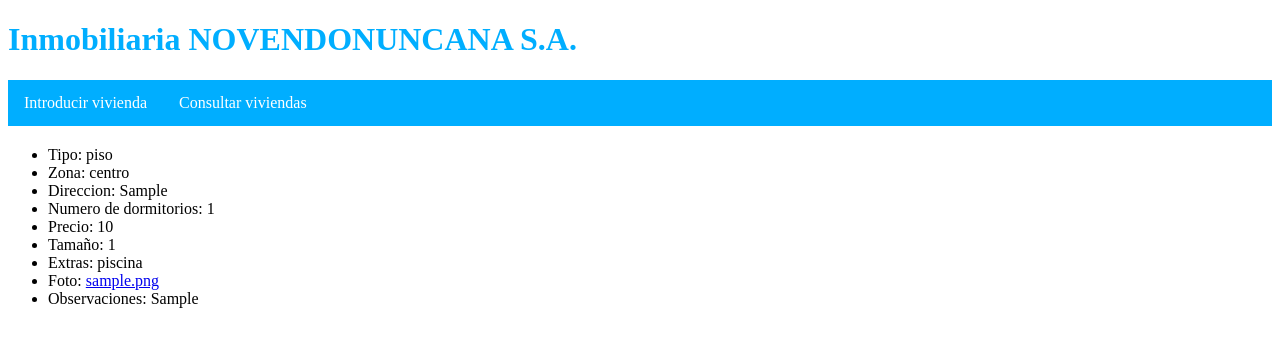
After one commit to xtream2000c/ejercicio2examenCarlosMaroto, a PHP site: page /verVivienda.php?varId=1 in a window 1280 px wide. The commit adds this page. Shown: the top 347 px of the page. Run offline with PHP 8.4, Linux system fonts and the light colour scheme; tables that the repository leaves empty hold one stand-in row (values such as "Sample post").

Commit message:
Insertar completado

```diff
--- a/conexionDB.php
+++ b/conexionDB.php
@@ -5,18 +5,18 @@ $baseDatos= "lindavista";
 $usuario = "root";
 $contrasena = "root";
 
-function insertaVivienda($tipo, $zona, $direccion, $ndormitorios, $precio, $tamano, $extra, $foto, $observaciones)
+function insertaVivienda($tipo, $zona, $direccion, $ndormitorios, $precio, $tamano, $extras, $foto, $observaciones)
 {
     try {
         $conexion = new PDO("mysql:host=" . $GLOBALS['servidor'] . ";dbname=" . $GLOBALS['baseDatos'], $GLOBALS['usuario'], $GLOBALS['contrasena']); // Iniciamos la conexion a la base de datos.
-        $sql = $conexion->prepare("INSERT into viviendas values(null,:tipo,:zona,:direccion,:ndormitorios,:precio,:tamano,:extra,:foto,:observaciones)");  // Preparamos la pregunta sql que se va a realizar.
+        $sql = $conexion->prepare("INSERT into viviendas values(null,:tipo,:zona,:direccion,:ndormitorios,:precio,:tamano,:extras,:foto,:observaciones)");  // Preparamos la pregunta sql que se va a realizar.
         $sql->bindParam(":tipo", $tipo);
         $sql->bindParam(":zona", $zona);
         $sql->bindParam(":direccion", $direccion);
         $sql->bindParam(":ndormitorios", $ndormitorios);
         $sql->bindParam(":precio", $precio);
         $sql->bindParam(":tamano", $tamano);
-        $sql->bindParam(":extra", $extra);
+        $sql->bindParam(":extras", $extras);
         $sql->bindParam(":foto", $foto);
         $sql->bindParam(":observaciones", $observaciones);
         $sql->execute();
@@ -34,7 +34,7 @@ function obtenerViviendas()
     try {
         $conexion = new PDO("mysql:host=" . $GLOBALS['servidor'] . ";dbname=" . $GLOBALS['baseDatos'], $GLOBALS['usuario'], $GLOBALS['contrasena']); // Iniciamos la conexion a la base de datos.
 
-        $sql = $conexion->prepare("SELECT all from viviendas;"); // Preparamos la pregunta sql que se va a realizar.
+        $sql = $conexion->prepare("SELECT all from viviendas"); // Preparamos la pregunta sql que se va a realizar.
         $sql->execute(); // Ejecutamos la sentencia sql
         $viviendas = []; // Se crea un array donde se guardaran todas las viviendas recividas
         while ($row = $sql->fetch(PDO::FETCH_ASSOC)) { // Mientras que haya resultados en la busqueda, se introducen los datos de la busqueda en una fila nueva
@@ -48,6 +48,22 @@ function obtenerViviendas()
     return $viviendas; // Devuelve el array de viviendas
 }
 
+function obtenerVivienda($id)
+{
+    try {
+        $conexion = new PDO("mysql:host=" . $GLOBALS['servidor'] . ";dbname=" . $GLOBALS['baseDatos'], $GLOBALS['usuario'], $GLOBALS['contrasena']); // Iniciamos la conexion a la base de datos.
 
+        $sql = $conexion->prepare("SELECT * FROM viviendas WHERE id=:id"); // Preparamos la pregunta sql que se va a realizar.
+        $sql -> bindParam(":id", $id);
+        $sql->execute(); // Ejecutamos la sentencia sql
+        $row = $sql->fetch(PDO::FETCH_ASSOC);//Recive la fila de la tabla con toda la informacion de la vivienda
+        $conexion = null; // Cerramos conexion
+
+    } catch (PDOException $e) {
+        echo $e;
+    }
+
+    return $row; // Devuelve la fila con la informacion de la vivienda
+}
 
 ?>
--- /dev/null
+++ b/verVivienda.php
@@ -0,0 +1,47 @@
+<!DOCTYPE html>
+<html lang="en">
+<head>
+    <meta charset="UTF-8">
+    <meta http-equiv="X-UA-Compatible" content="IE=edge">
+    <meta name="viewport" content="width=device-width, initial-scale=1.0">
+    <title>Menu principal</title>
+    <meta author = "Carlos Maroto Castaño">
+    <link rel="stylesheet" href="css/estilo.css">
+</head>
+<body>
+
+    <?php
+
+        include_once "conexionDB.php";
+
+        $id = $_GET['varId'];
+        $vivienda = obtenerVivienda($id);
+    ?>
+
+    <header>
+        <h1> Inmobiliaria NOVENDONUNCANA S.A. </h1>
+    </header>
+
+    <nav class="navegador">
+        <ul>
+            <li><a href="introduceCasa.php">Introducir vivienda</a></li>
+            <li><a href="consultaCasa.php">Consultar viviendas</a></li>
+        </ul>
+    </nav>
+
+    <ul>
+        <li>Tipo: <?php echo $vivienda["tipo"]; ?></li>
+        <li>Zona: <?php echo $vivienda["zona"]; ?></li>
+        <li>Direccion: <?php echo $vivienda["direccion"]; ?></li>
+        <li>Numero de dormitorios: <?php echo $vivienda["ndormitorios"]; ?></li>
+        <li>Precio: <?php echo $vivienda["precio"]; ?></li>
+        <li>Tamaño: <?php echo $vivienda["tamano"]; ?></li>
+        <li>Extras: <?php echo $vivienda["extras"]; ?></li>
+        <li>Foto: <a href="images/<?php echo $vivienda["foto"]; ?>"><?php echo $vivienda["foto"]; ?></a> </li>
+        <li>Observaciones: <?php echo $vivienda["observaciones"]; ?></li>
+    </ul>
+
+
+
+</body>
+</html>
```
Also changed, not shown: introduceCasa.php (+39 -9 lines), images/test.jpeg (added).
